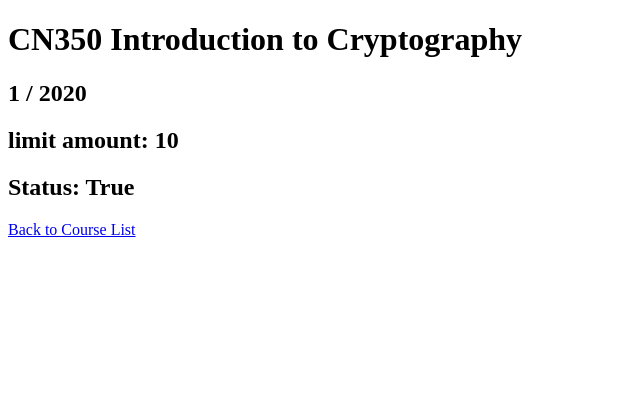
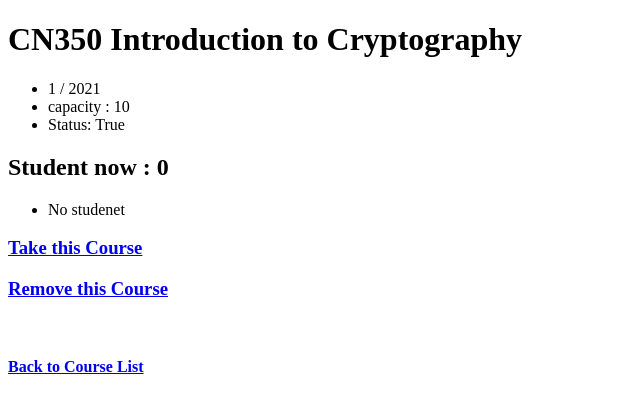
Before and after one commit to cn331project1/cn331project1.github.io, a Django app: a page that uses cn331project1/courses/templates/courses/course.html in a window 1280 px wide. Shown: the top 413 px of the page, without its empty margins (0-640 px from the left). Run offline with Django 3.2, Linux system fonts and the light colour scheme; data comes from the database, SQL or seed files in the repository.

Commit message:
Finish proj1

```diff
--- a/cn331project1/cn331project1/urls.py
+++ b/cn331project1/cn331project1/urls.py
@@ -17,8 +17,8 @@ from django.contrib import admin
 from django.urls import path, include
 
 urlpatterns = [
-    path('', include('users.urls')),
-    path('admin/', admin.site.urls),
+    path('users/', include('users.urls')),
+    path('admin/', admin.site.urls, name='admin'),
     path('courses/', include('courses.urls')),
 
 ]
--- a/cn331project1/courses/admin.py
+++ b/cn331project1/courses/admin.py
@@ -2,6 +2,8 @@ from django.contrib import admin
 
 # Register your models here.
 
-from .models import Course
+from .models import CourseModel
+class CourseModelAdmin(admin.ModelAdmin):
+    filter_horizontal = ("student",)
 
-admin.site.register(Course)
+admin.site.register(CourseModel, CourseModelAdmin)
--- a/cn331project1/courses/models.py
+++ b/cn331project1/courses/models.py
@@ -3,14 +3,14 @@ from django.contrib.auth.models import User
 
 # Create your models here.
 
-class Course(models.Model):
-    code = models.CharField(max_length=64)
-    subject = models.CharField(max_length=64)
+class CourseModel(models.Model):
+    code = models.CharField(max_length=5)
+    name = models.CharField(max_length=64)
     semester = models.IntegerField()
     year = models.IntegerField()
     seat = models.IntegerField()
     status = models.BooleanField()
-    student = models.ManyToManyField(User, blank=True, related_name="flights")
+    student = models.ManyToManyField(User, blank = True, related_name = "students")
 
     def __str__(self):
-        return f"{self.code} {self.subject}"
+        return f"{self.code} {self.name}"
--- a/cn331project1/courses/templates/courses/course.html
+++ b/cn331project1/courses/templates/courses/course.html
@@ -2,11 +2,33 @@
 
 {% block body %}
 
-    <h1>{{ course.code }} {{ course.subject }}</h1>
-    <h2>{{ course.semester }} / {{ course.year }}</h2>
-    <h2>limit amount: {{ course.seat }}</h2>
-    <h2>Status: {{ course.status }}</h2>
+    <h1>{{ course.code }} {{ course.name }}</h1>
+    <ul>
+    <li>{{ course.semester }} / {{ course.year }}</li>
+    <li>capacity : {{ course.seat }}</li>
+    <li>Status: {{ course.status }}</li>
+    </ul>
 
+    <h2>Student now : {{now}}</h2>
 
-    <a href="{% url "courses:index" %}">Back to Course List</a>
+    <ul>
+        {% for i in students %}
+        <li>{{ i.first_name }} {{ i.last_name }}</li>
+        {% empty %}
+        <li>No studenet </li>
+        {% endfor %}
+    </ul>
+
+    {% if course.status == True %}
+    {% if course.seat > now %}
+    <h3><a href="{% url 'courses:takecourse' course.code %}">Take this Course</a></h3>
+    {% else %}
+    <h3>THIS COURSE IS FULL!!!</h3>
+    {% endif %}
+    <h3><a href="{% url 'courses:rmcourse' course.code %}">Remove this Course</a></h3>
+    <br>
+    {% else %}
+    <h3>THIS COURSE IS OFF!!!</h3>
+    {% endif %}
+    <h4><a href="{% url "courses:index" %}">Back to Course List</a></h3>
 {% endblock %}
--- a/cn331project1/courses/templates/courses/index.html
+++ b/cn331project1/courses/templates/courses/index.html
@@ -8,4 +8,5 @@
     {% endfor %}
 
     </ul>
+    <p><a href="{% url 'users:index' %}">main</a></p>
 {% endblock %}
--- a/cn331project1/courses/urls.py
+++ b/cn331project1/courses/urls.py
@@ -1,9 +1,11 @@
 from django.urls import path
 from . import views
-from .models import Course
+from .models import CourseModel
 
 app_name="courses"
 urlpatterns =[
     path('', views.index, name="index"),
     path('<str:code>', views.course, name="course"),
+    path('<str:code>/takecourse', views.takecourse, name="takecourse"),
+    path('<str:code>/rmcourse', views.rmcourse, name="rmcourse"),
     ]
--- a/cn331project1/courses/views.py
+++ b/cn331project1/courses/views.py
@@ -1,11 +1,33 @@
 import courses
-from django.shortcuts import render
-from .models import Course
+from django.shortcuts import render, get_object_or_404
+from .models import CourseModel
+from django.http import HttpResponseRedirect
+from django.urls import reverse
 # Create your views here.
 
 def index(request):
-    return render(request, "courses/index.html", {"courses" : Course.objects.all()})
+    return render(request, "courses/index.html", {"courses" : CourseModel.objects.all()})
 
 def course(request, code):
-    course = Course.objects.get(code=code)
-    return render(request, "courses/course.html", {'course': course})
+    course = CourseModel.objects.get(code=code)
+    students = course.student.all()
+    now = students.count()
+    return render(request, "courses/course.html", {'course': course ,'students': students ,'now': now})
+
+def takecourse(request, code):
+    if not request.user.is_authenticated:
+            return HttpResponseRedirect(reverse("users:login"))
+
+    course = CourseModel.objects.get(code=code)
+    if request.user not in course.student.all():
+        course.student.add(request.user)
+    return HttpResponseRedirect(reverse("courses:course", args=(code,)))
+
+def rmcourse(request, code):
+    if not request.user.is_authenticated:
+            return HttpResponseRedirect(reverse("users:login"))
+
+    course = CourseModel.objects.get(code=code)
+    if request.user in course.student.all():
+        course.student.remove(request.user)
+    return HttpResponseRedirect(reverse("courses:course", args=(code,)))
--- a/cn331project1/users/templates/users/login.html
+++ b/cn331project1/users/templates/users/login.html
@@ -8,7 +8,7 @@
         {% endfor %}
     {% endif %}
 
-    <form action="{% url 'users:login' %}?next={{ next }}" method="post">
+    <form action="{% url 'users:login' %}" method="post">
         {% csrf_token %}
         <input type="text" name="username" placeholder="Username">
         <input type="password" name="password" placeholder="Password">
```
Also changed, not shown: cn331project1/users/views.py (+2 -9 lines), cn331project1/courses/migrations/0003_auto_20210915_0047.py (added), cn331project1/courses/migrations/0004_auto_20210915_1346.py (added), cn331project1/courses/migrations/0005_auto_20210915_1407.py (added), cn331project1/courses/migrations/0006_remove_coursemodel_count.py (added), cn331project1/db.sqlite3.
